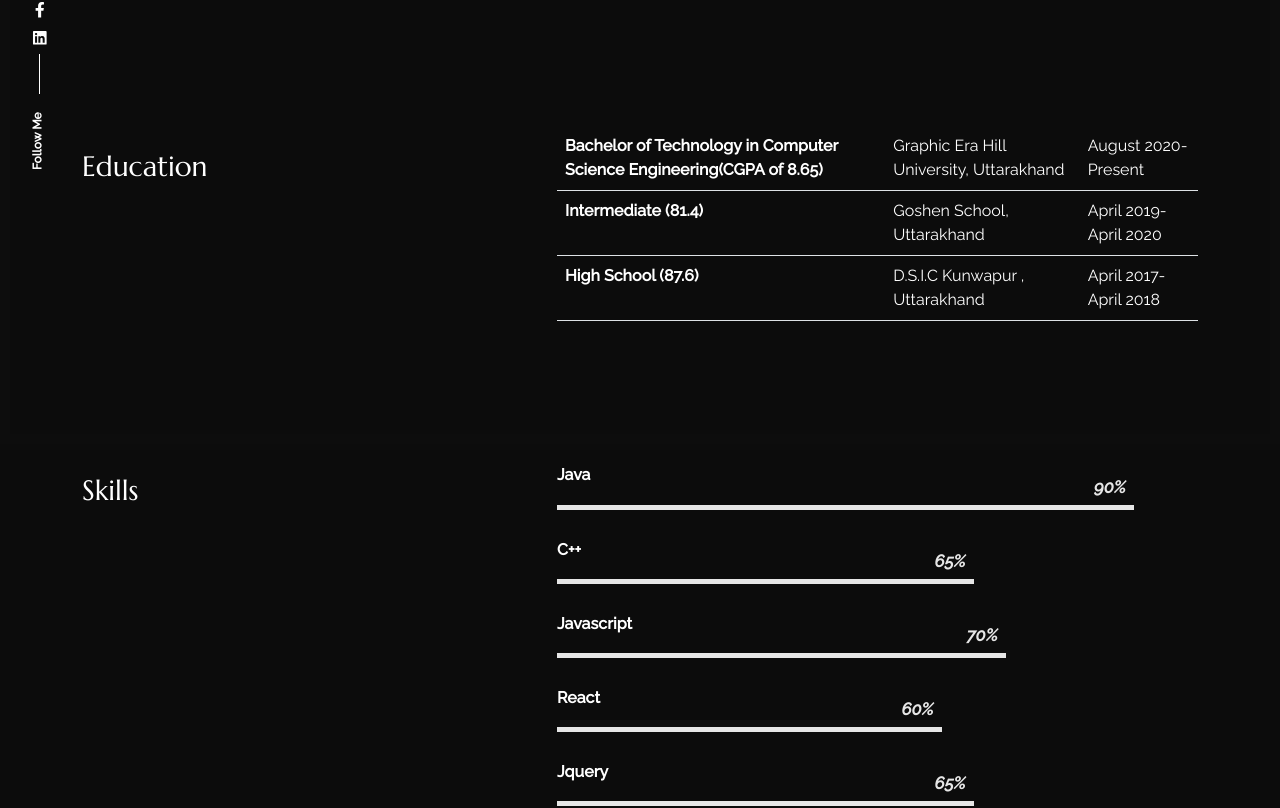
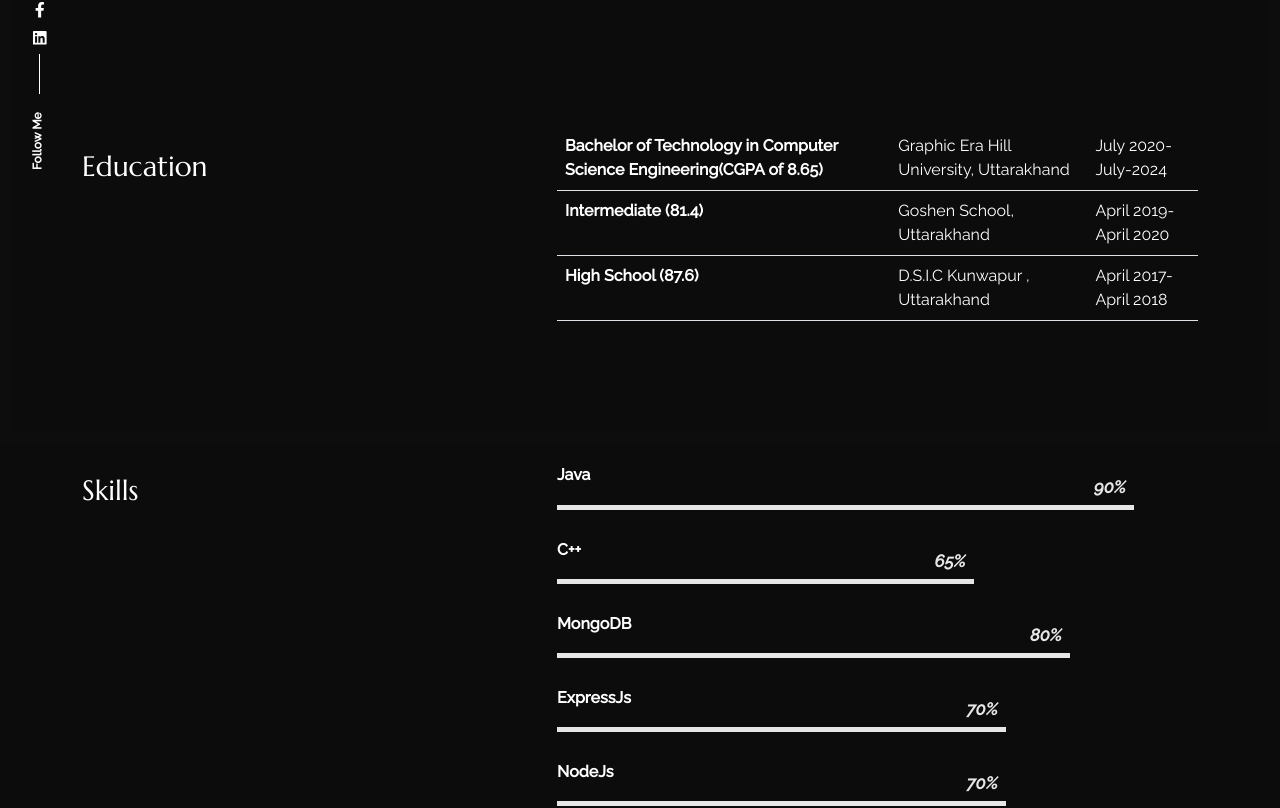
Before and after one commit to Dpkbinwal/Portfolio-dpk, a React (Create React App) app: page /about in a window 1280 px wide. Shown: the part 356-1164 px from the top of the page. Built offline with nearby package versions, Linux system fonts and the light colour scheme.

Commit message:
fifth-commit

```diff
--- a/src/content_option.js
+++ b/src/content_option.js
@@ -27,7 +27,7 @@ const dataabout = {
 const worktimeline = [{
         jobtitle: "Bachelor of Technology in Computer Science Engineering(CGPA of 8.65)",
         where: "Graphic Era Hill University, Uttarakhand",
-        date: "August 2020- Present",
+        date: "July 2020- July-2024",
     },
     {
         jobtitle: "Intermediate (81.4)",
@@ -50,16 +50,24 @@ const skills = [{
         value: 65,
     },
     {
-        name: "Javascript",
+        name: "MongoDB",
+        value: 80,
+    },
+    {
+        name: "ExpressJs",
         value: 70,
     },
     {
-        name: "React",
-        value: 60,
+        name: "NodeJs",
+        value: 70,
     },
     {
-        name: "Jquery",
-        value: 65,
+        name: "Javascript",
+        value: 80,
+    },
+    {
+        name: "React",
+        value: 75,
     },
     {
         name: "Python",
--- a/src/pages/resume/resume.js
+++ b/src/pages/resume/resume.js
@@ -1,5 +1,5 @@
 import React from 'react'
-import resume from '../../assets/Pradeepbinwal.jpg'
+import resume from '../../assets/PradeepBinwal.jpg'
 import './resume.css'
 import { HelmetProvider,Helmet } from 'react-helmet-async'
 import {meta } from "../../content_option";
```
Also changed, not shown: 1 other file (tests, documents, lock files or other folders).
